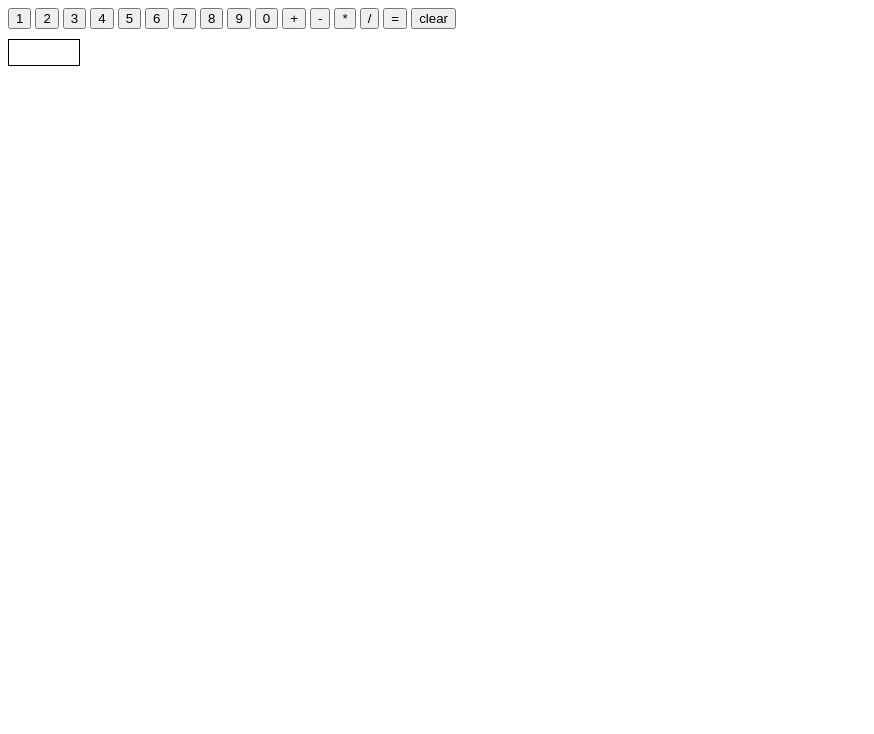
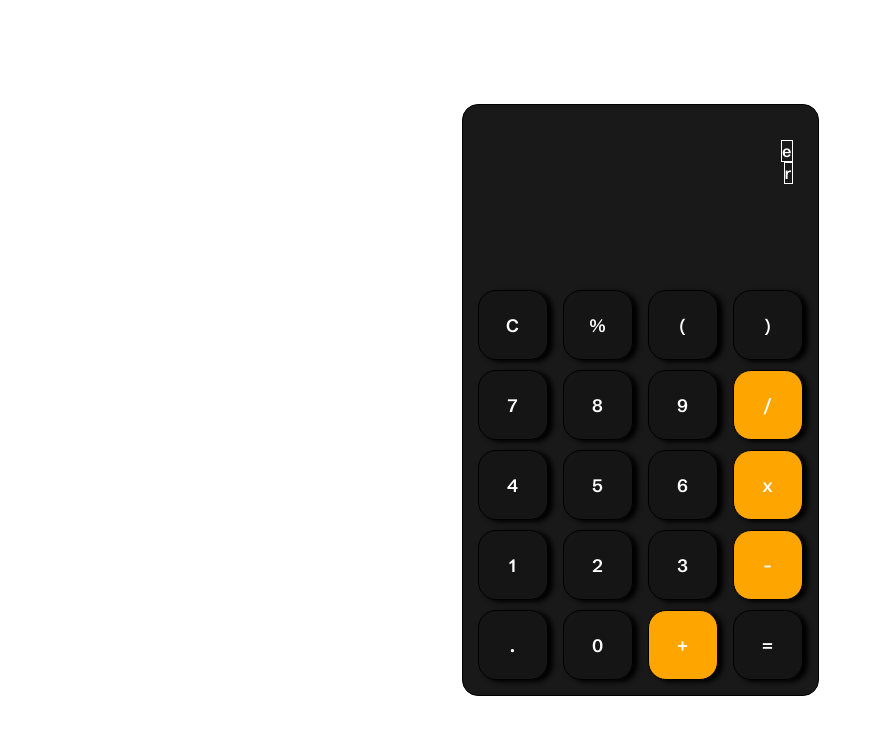
Before and after one commit to bharath197/Calculator, a plain HTML site: page index.html in a window 1280 px wide. Shown: the whole page, without its empty margins (0-874 px from the left). Drawn offline with Linux system fonts and the light colour scheme.

Commit message:
add style

```diff
--- a/app.css
+++ b/app.css
@@ -0,0 +1,75 @@
+*{
+    margin: 0;
+    padding: 0;
+    font-family: 'Schibsted Grotesk', sans-serif;
+}
+body{
+    display: flex;
+    height: 100vh;
+    align-items: center;
+    justify-content: center;
+}
+.container{
+    display: flex;
+    flex-direction: column;
+    justify-content: space-between;
+    align-items: center;
+    height: 560px;
+    padding: 15px;
+    border: 1px solid black;
+    border-radius: 1em;
+    background-color: rgba(0, 0, 0, 0.9);
+}
+.display{
+    height: 150px;
+    width: 325px;
+    /* border: 1px solid black; */
+    box-sizing: border-box;
+    /* background-color: rgb(0, 0, 0); */
+    border-radius: 0.75em;
+    /* border: 1px solid white; */
+    /* border-bottom: 0px; */
+}
+button{
+    margin: 0;
+    padding: 0;
+    border: 1px solid black;
+}
+.btns{
+    display: flex;
+    width: 325px;
+    height: 390px;
+    flex-wrap: wrap;
+    justify-content: space-between;
+    align-items:center;
+    align-content: space-between;
+
+}
+.btns > button{
+    height: 70px;
+    width: 70px;
+    font-size: 18px;
+    border-radius: 1em;
+    box-shadow: 5px 2px 5px black;
+    background-color: rgba(0, 0, 0, 0.161);
+    color: white;
+
+}
+
+
+
+.btns > .operator{
+    background-color: rgb(255, 165, 0.3);
+}
+
+
+.display{
+    color: white;
+    display: flex;
+    flex-direction: column;
+    align-items: flex-end;
+    padding: 20px 10px;
+}
+.display>div{
+    border: 1px solid white;
+}
--- a/app.js
+++ b/app.js
@@ -2,9 +2,8 @@ const add = (a,b) => +a + +b
 const subtract = (a,b) => +a - +b
 const mulitply = (a,b) => +a * +b
 const divide = (a,b) => +a / +b
-let firstNumber
-let operation
-let secondNumber
+
+
 const operate = (a,b,c) =>{
     if(c==='+') return add(a,b)
     else if(c==='-') return subtract(a,b)
@@ -12,15 +11,20 @@ const operate = (a,b,c) =>{
     else return mulitply(a,b)
 }
 
-
 const digits = document.querySelectorAll('.digits')
 const operators = document.querySelectorAll('.operator')
 const equalTo = document.querySelector('.equalTo')
 const clear = document.querySelector('.clear')
-const display = document.querySelector('.display')
+const exp = document.querySelector('.expression')
+
+let firstNumber
+let operation
+let secondNumber
+let displayValue
 
 function populate(e){
-    display.innerHTML += this.value;
+    exp.innerHTML += this.value;
+
 }
 digits.forEach(digit=>{
     digit.addEventListener('click',populate)
@@ -28,28 +32,31 @@ digits.forEach(digit=>{
 operators.forEach(operator=>{
     operator.addEventListener('click', populate)
 })
+equalTo.addEventListener('click',evaluate)
 clear.addEventListener('click', ()=>{
-    display.innerHTML = ''
+    exp.innerHTML = ''
 })
-equalTo.addEventListener('click',evaluate)
-function evaluate(){
-    const str = display.innerHTML
-    let a
-    let b
-    let numbers = str.split(/[+*-/]/)
-    let operations = str.split(/[0-9]/).filter(e=>e!=='')
 
-    console.log(numbers)
-    console.log(operations)
-    // const arr = str.split(' ')
-    for(let i in operations){
-        a = numbers[0]
-        b = numbers[1]
-        console.log(a)
-        console.log(b)
-        console.log(operations[i])
-        console.log(operate(a,b,operations[i]))
-        numbers.splice(0,2,operate(a,b,operations[i]))
-    }
-    display.innerHTML = numbers[0]
-}
+
+
+
+
+
+
+
+// function evaluate(){
+
+//     const str = display.innerHTML
+//     let a
+//     let b
+//     let numbers = str.split(/[+*/-]/)
+//     let operations = str.split(/[0-9]/).filter(e=>e!==''&&e!=='.')
+
+//     for(let i in operations){
+//         a = numbers[0]
+//         b = numbers[1]
+//         numbers.splice(0,2,operate(a,b,operations[i]))
+//     }
+//     display.innerHTML = numbers[0]
+
+// }
--- a/index.html
+++ b/index.html
@@ -6,30 +6,47 @@
     <meta http-equiv="X-UA-Compatible" content="IE=edge">
     <meta name="viewport" content="width=device-width, initial-scale=1.0">
     <title>Calculator</title>
+    <link rel="stylesheet" href="app.css">
+    <link rel="preconnect" href="https://fonts.googleapis.com">
+    <link rel="preconnect" href="https://fonts.gstatic.com" crossorigin>
+    <link href="https://fonts.googleapis.com/css2?family=Schibsted+Grotesk:wght@600&display=swap" rel="stylesheet">
 </head>
 
 <body>
+    <div class="container">
+        <div class="display">
+            <div class="expression">e</div>
+            <div class="result">r</div>
+        </div>
+        <div class="btns">
+            <button class="clear">C</button>
+            <button class="delete">%</button>
+            <button class="parantheses" value="(">(</button>
+            <button class="parantheses" value="(">)</button>
+            <button class="digits" id="" value="7">7</button>
+            <button class="digits" id="" value="8">8</button>
+            <button class="digits" id="" value="9">9</button>
+            <button class="operator" id="" value="/">/</button>
 
-    <button class="digits" id="" value="1">1</button>
-    <button class="digits" id="" value="2">2</button>
-    <button class="digits" id="" value="3">3</button>
-    <button class="digits" id="" value="4">4</button>
-    <button class="digits" id="" value="5">5</button>
-    <button class="digits" id="" value="6">6</button>
-    <button class="digits" id="" value="7">7</button>
-    <button class="digits" id="" value="8">8</button>
-    <button class="digits" id="" value="9">9</button>
-    <button class="digits" id="" value="0">0</button>
+            <button class="digits" id="" value="4">4</button>
+            <button class="digits" id="" value="5">5</button>
+            <button class="digits" id="" value="6">6</button>
+            <button class="operator" id="" value="*">x</button>
 
-    <button class="operator" id="" value="+">+</button>
-    <button class="operator" id="" value="-">-</button>
-    <button class="operator" id="" value="*">*</button>
-    <button class="operator" id="" value="/">/</button>
+            <button class="digits" id="" value="1">1</button>
+            <button class="digits" id="" value="2">2</button>
+            <button class="digits" id="" value="3">3</button>
+            <button class="operator" id="" value="-">-</button>
 
-    <button class="equalTo">=</button>
-    <button class="clear">clear</button>
+            <button class="digits" value=".">.</button>
+            <button class="digits" id="" value="0">0</button>
+            <button class="operator" id="" value="+">+</button>
+            <button class="equalTo">=</button>
 
-    <div class="display" style="border: 1px solid black; width: 70px; height: 25px; margin-top: 10px;"></div>
+
+        </div>
+    </div>
+    <!-- <div class="display" style="border: 1px solid black; width: auto; height: 25px; margin-top: 10px;"></div> -->
 
     <script src="app.js"></script>
 </body>
```
